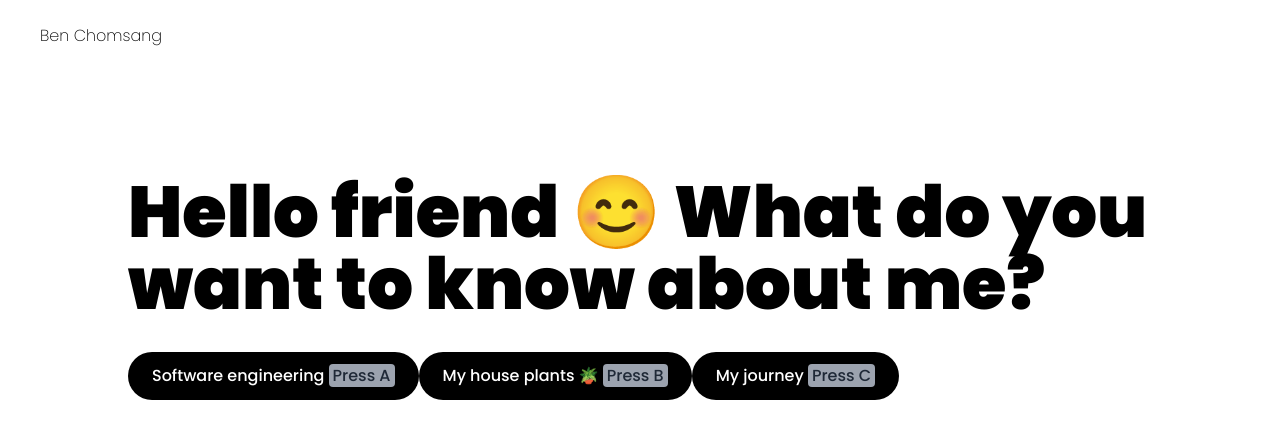
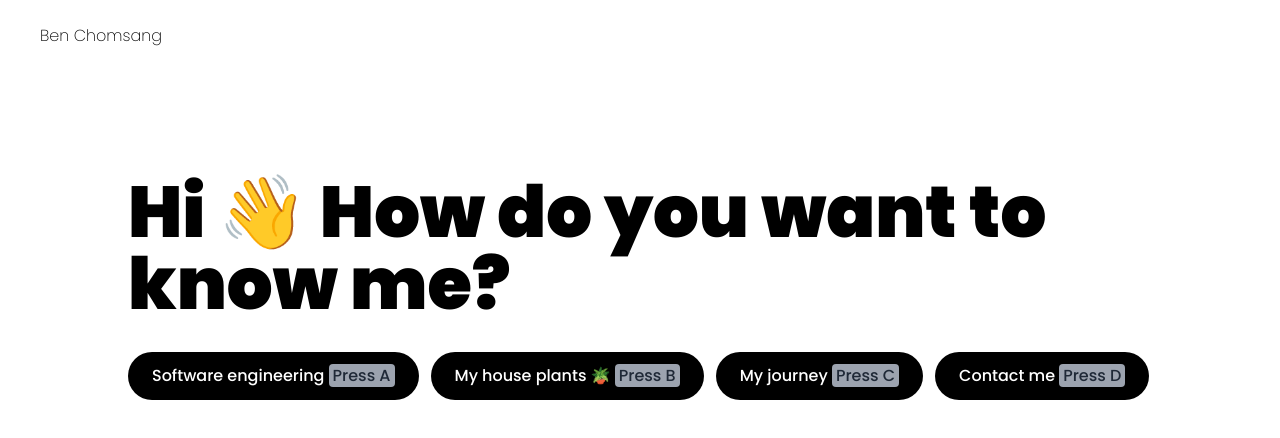
Before and after one commit to 1994benc/benchomsang-summer-2022, a Nuxt app: page / in a window 1280 px wide. Shown: the top 438 px of the page. Built offline with nearby package versions, Linux system fonts and the light colour scheme.

Commit message:
add empty contact me page

```diff
--- a/components/Intro.vue
+++ b/components/Intro.vue
@@ -1,7 +1,7 @@
 <template>
   <div class="container">
-    <h1 class="text-7xl">Hello friend 😊 What do you want to know about me?</h1>
-    <div class="my-8">
+    <h1 class="text-7xl">Hi 👋 How do you want to know me?</h1>
+    <div class="my-8 flex gap-3 flex-wrap items-center">
       <NuxtLink to="/software"
         ><button class="button">
           Software engineering <KeyboardShortcutBadge label="Press A" /></button
@@ -13,6 +13,10 @@
       <NuxtLink to="/journey"
         ><button class="button">
           My journey <KeyboardShortcutBadge label="Press C" /></button
+      ></NuxtLink>
+      <NuxtLink to="/contact"
+        ><button class="button">
+          Contact me <KeyboardShortcutBadge label="Press D" /></button
       ></NuxtLink>
     </div>
   </div>
--- a/layouts/default.vue
+++ b/layouts/default.vue
@@ -18,6 +18,8 @@ const handleUserKeyDown = function (e) {
     this.$router.push("/journey");
   } else if (e.key === "h") {
     this.$router.push("/");
+  } else if (e.key === 'd') {
+    this.$router.push("/contact");
   }
 };
 
--- /dev/null
+++ b/pages/contact.vue
@@ -0,0 +1,5 @@
+<template>
+  <div class="container">
+    <h1 class="text-7xl">Let's talk</h1>
+  </div>
+</template>
```
